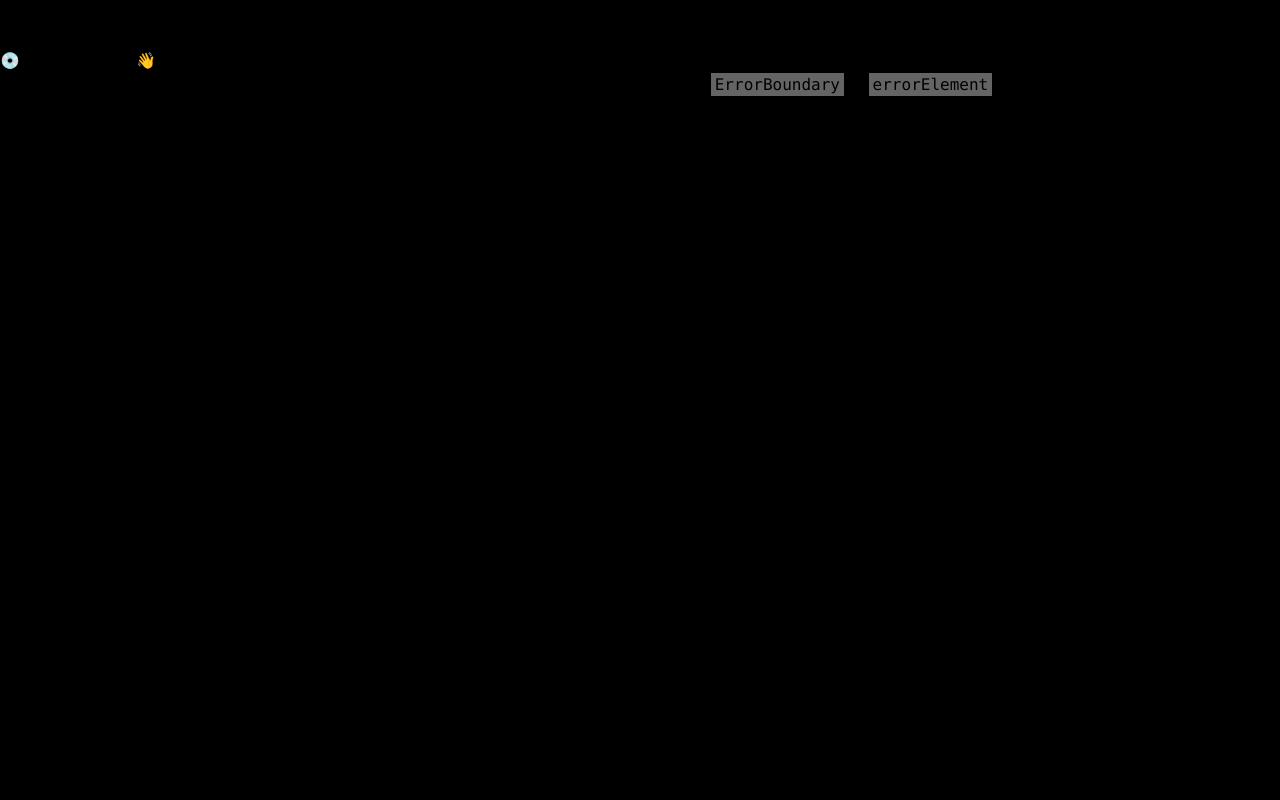
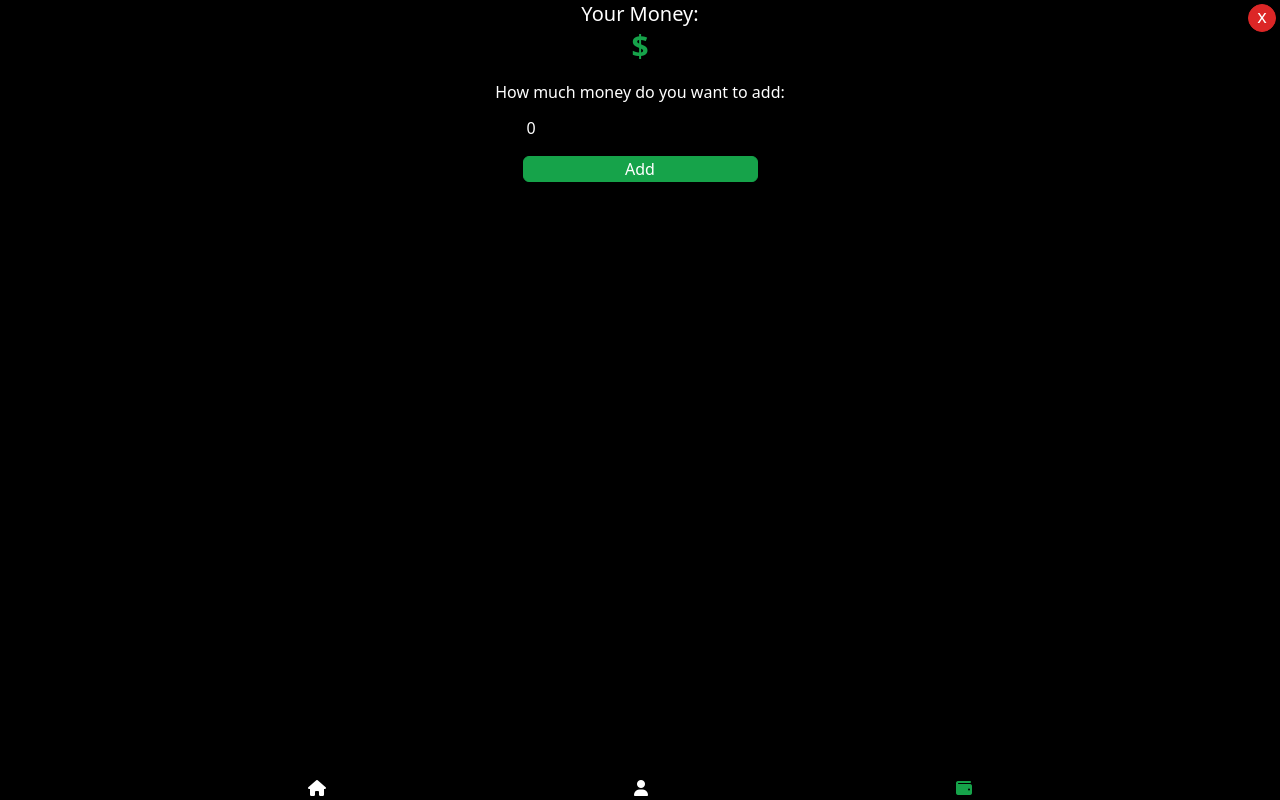
Before and after one commit to mA4rK0/portfolio-Order-Food-App, a React (Vite) app: page /money in a window 1280 px wide. Before the commit this address had no page. Built offline with nearby package versions, Linux system fonts and the light colour scheme.

Commit message:
adding a new page for add money and the logic.

```diff
--- a/src/components/Money.jsx
+++ b/src/components/Money.jsx
@@ -1,28 +1,63 @@
 import { useState } from "react";
 import AddMoney from "./AddMoney";
+import { useNavigate } from "react-router-dom";
+import { useEffect } from "react";
 
 function Money() {
-  const [isMoney, setMoney] = useState(100);
-  const [isMoneyAppear, setMoneyAppear] = useState(false);
+  // const [isMoney, setMoney] = useState(100);
+  // const [isMoneyAppear, setMoneyAppear] = useState(false);
 
-  function moneyAppear() {
-    setMoneyAppear(!isMoneyAppear);
+  // function moneyAppear() {
+  //   setMoneyAppear(!isMoneyAppear);
+  // }
+
+  // if (isMoneyAppear) {
+  //   return (
+  //     <>
+  //       <AddMoney isMoney={isMoney} isSwitch={moneyAppear} currentMoney={isMoney} moreMoney={setMoney} />
+  //     </>
+  //   );
+  // } else {
+  //   return (
+  //     <>
+  //       <section className="flex flex-wrap justify-center items-center">
+  //         <h1 className="text-3xl pb-2">💵</h1>
+  //         <h2 className="text-2xl  font-bold text-yes">${isMoney}</h2>
+  //         <section className="border ease-in-out duration-300 transition hover:shadow-yes hover:opacity-80 hover:shadow-md text-lg text-bold rounded-full flex justify-center items-center w-7 h-7 bg-yes border-yes ml-36">
+  //           <button className="pb-1" onClick={moneyAppear}>
+  //             +
+  //           </button>
+  //         </section>
+  //       </section>
+  //     </>
+  //   );
+  // }
+
+  const navigate = useNavigate();
+
+  const [isMoney, setIsMoney] = useState(() => {
+    const storedMoney = localStorage.getItem("money");
+    return storedMoney ? parseFloat(storedMoney) : localStorage.setItem("money", 200);
+  });
+
+  useEffect(() => {
+    const storedMoney = localStorage.getItem("money");
+    if (storedMoney) {
+      setIsMoney(parseFloat(storedMoney));
+    }
+  }, []);
+
+  function handleMoney(e) {
+    navigate("/money");
   }
 
-  if (isMoneyAppear) {
-    return (
-      <>
-        <AddMoney isMoney={isMoney} isSwitch={moneyAppear} currentMoney={isMoney} moreMoney={setMoney} />
-      </>
-    );
-  } else {
   return (
     <>
       <section className="flex flex-wrap justify-center items-center">
         <h1 className="text-3xl pb-2">💵</h1>
         <h2 className="text-2xl  font-bold text-yes">${isMoney}</h2>
         <section className="border ease-in-out duration-300 transition hover:shadow-yes hover:opacity-80 hover:shadow-md text-lg text-bold rounded-full flex justify-center items-center w-7 h-7 bg-yes border-yes ml-36">
-            <button className="pb-1" onClick={moneyAppear}>
+          <button className="pb-1" onClick={(e) => handleMoney(e)}>
             +
           </button>
         </section>
@@ -30,6 +65,5 @@ function Money() {
     </>
   );
 }
-}
 
 export default Money;
--- a/src/layouts/RootLayout.jsx
+++ b/src/layouts/RootLayout.jsx
@@ -1,5 +1,9 @@
 import { NavLink, Outlet } from "react-router-dom";
 import { useState, useEffect } from "react";
+
+function GetClassName({ isActive }) {
+  return isActive ? "text-yes" : "";
+}
 
 function RootLayout() {
   const [isBottom, setAtBottom] = useState(true);
@@ -22,11 +26,14 @@ function RootLayout() {
     <>
       <Outlet />
       <nav className={`bottom-0 fixed flex justify-evenly text-white bg-black w-full ${isBottom ? "bg-black" : "bg-black bg-opacity-80 backdrop-blur-sm"}`}>
-        <NavLink to="/">
+        <NavLink to="/" className={GetClassName}>
           <i className="fa-solid fa-house"></i>
         </NavLink>
-        <NavLink to="/username">
+        <NavLink to="/username" className={GetClassName}>
           <i className="fa-solid fa-user"></i>
+        </NavLink>
+        <NavLink to="/money" className={GetClassName}>
+          <i className="fa-solid fa-wallet"></i>
         </NavLink>
       </nav>
     </>
--- a/src/components/AddMoney.jsx
+++ b/src/pages/AddMoreMoney.jsx
@@ -1,15 +1,25 @@
 import { useState } from "react";
+import { useNavigate } from "react-router-dom";
 
-function AddMoney({ isMoney, isSwitch, currentMoney, moreMoney }) {
+function AddMoreMoney() {
+  const navigate = useNavigate();
   const [oriMoney, setChangeMoney] = useState(0);
+  const [disMoney, setDisMoney] = useState(localStorage.getItem("money"));
+
+  function nevermind(e) {
+    navigate("/");
+  }
 
   function handleMoney(e) {
     e.preventDefault();
 
     const value = parseFloat(oriMoney);
-    const num = parseFloat(currentMoney);
+    const num = parseFloat(disMoney);
+    const totalMoney = Math.round((num + value) * 100) / 100;
     if (value) {
-      moreMoney(Math.round((num + value) * 100) / 100);
+      localStorage.setItem("money", totalMoney);
+      setDisMoney(totalMoney);
+      navigate("/");
     }
   }
 
@@ -19,14 +29,14 @@ function AddMoney({ isMoney, isSwitch, currentMoney, moreMoney }) {
 
   return (
     <>
-      <section className="flex flex-col justify-center items-center relative">
+      <section className="flex flex-col justify-center items-center relative text-white">
         <h2 className="text-xl">Your Money:</h2>
         <section className="border ease-in-out duration-300 transition hover:shadow-no hover:opacity-80 hover:shadow-md text-lg text-bold rounded-full flex justify-center items-center w-7 h-7 bg-no border-no absolute top-1 right-1">
-          <button className="pb-1" onClick={isSwitch}>
+          <button className="pb-1" onClick={(e) => nevermind(e)}>
             x
           </button>
         </section>
-        <h2 className="text-3xl font-bold text-yes">${isMoney}</h2>
+        <h2 className="text-3xl font-bold text-yes">${disMoney}</h2>
         <p className="pt-4">How much money do you want to add:</p>
         <form onSubmit={(e) => handleMoney(e)}>
           <section className="py-3 flex flex-col gap-y-4">
@@ -39,4 +49,4 @@ function AddMoney({ isMoney, isSwitch, currentMoney, moreMoney }) {
   );
 }
 
-export default AddMoney;
+export default AddMoreMoney;
--- a/src/routers/MainRouter.jsx
+++ b/src/routers/MainRouter.jsx
@@ -2,6 +2,7 @@ import { createBrowserRouter } from "react-router-dom";
 import RootLayout from "../layouts/RootLayout";
 import App from "../App";
 import FormUsername from "../components/FormUsername";
+import AddMoreMoney from "../pages/AddMoreMoney";
 
 export const router = createBrowserRouter([
   {
@@ -16,6 +17,10 @@ export const router = createBrowserRouter([
         path: "username",
         element: <FormUsername />,
       },
+      {
+        path: "money",
+        element: <AddMoreMoney />,
+      },
     ],
   },
 ]);
```
Lines whose indentation alone changed are shown as unchanged.
